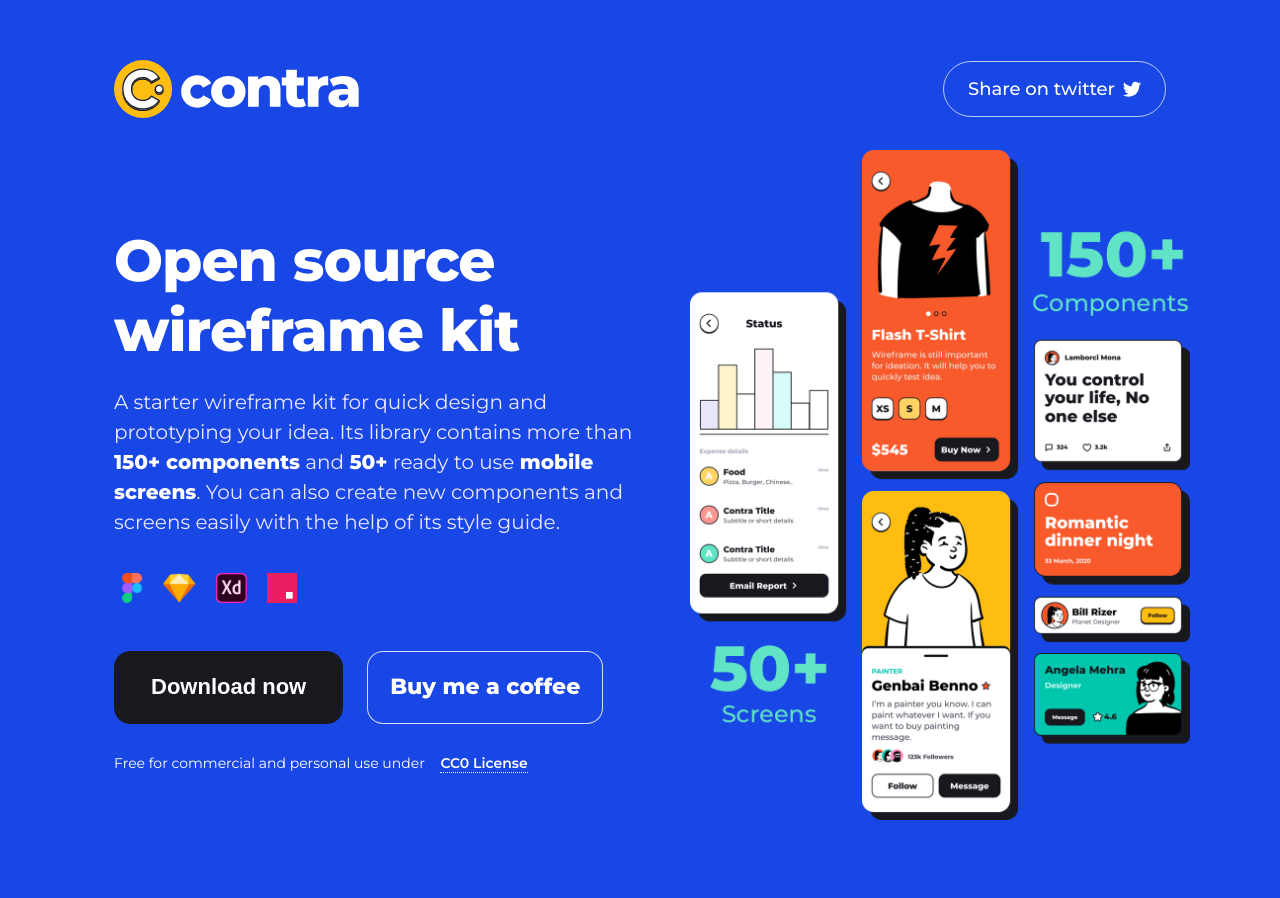
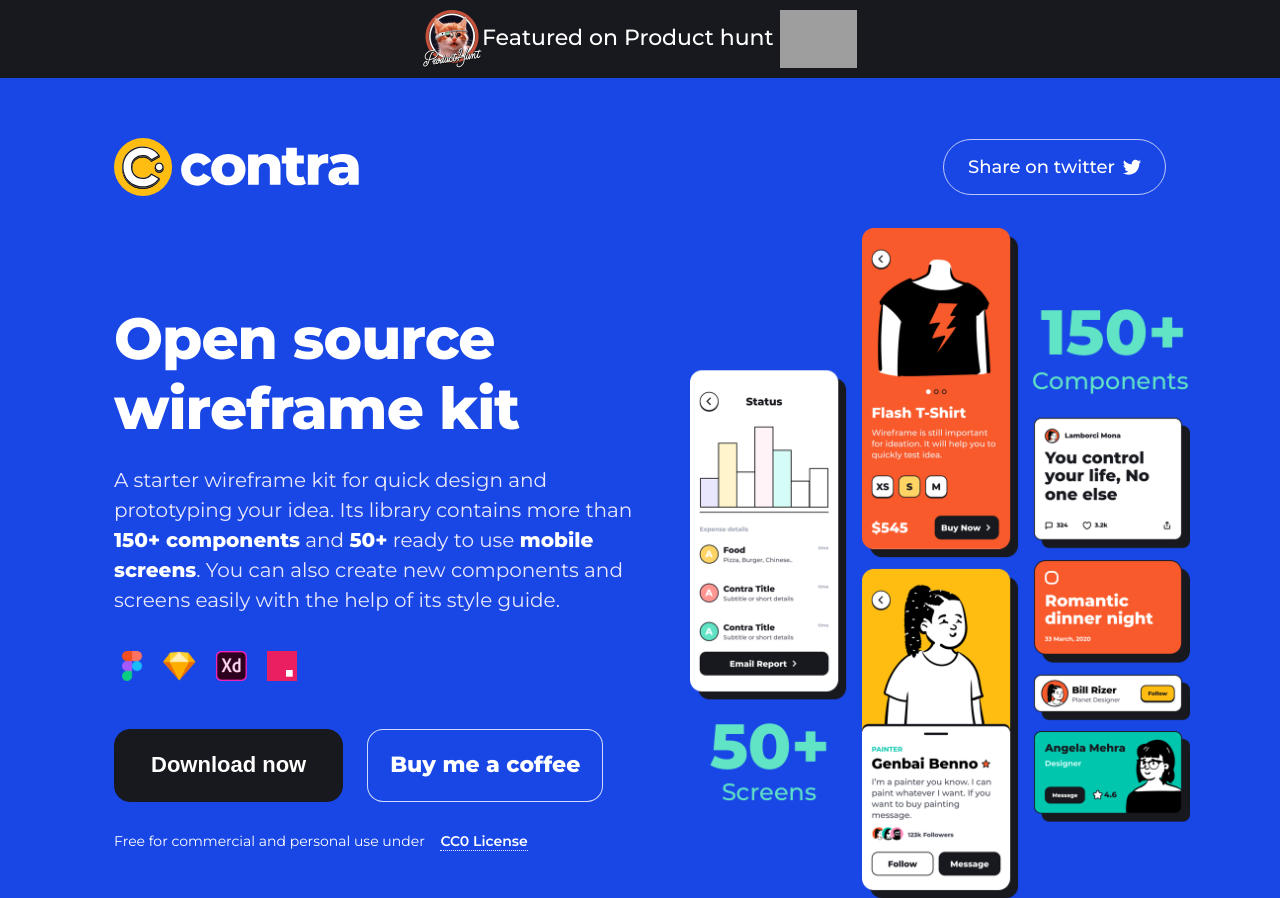
Before and after one commit to realvjy/contra-ui-kit, a Gatsby site: page / in a window 1280 px wide. Shown: the top 898 px of the page. Built offline with nearby package versions, Linux system fonts and the light colour scheme; Gatsby itself is replaced by a stand-in of ours; grey boxes are pictures that could not be loaded.

Commit message:
ph launch

```diff
--- a/src/components/layout.js
+++ b/src/components/layout.js
@@ -9,7 +9,10 @@
       <>
       <div className="announce-wrapper ph">
         <div className="container">
-
+          <div className="an-details">
+            <p><img src="/ph-logo.png"/>Featured on Product hunt <a href="https://www.producthunt.com/posts/contra-wireframe-kit?utm_source=badge-featured&utm_medium=badge&utm_souce=badge-contra-wireframe-kit" target="_blank"><img src="https://api.producthunt.com/widgets/embed-image/v1/featured.svg?post_id=193721&theme=light" alt="Contra Wireframe Kit - Open source wireframe kit for design and prototyping 🚀 | Product Hunt Embed"  /></a>
+            </p>
+          </div>
         </div>
       </div>
       <section className="header_section">
--- a/src/components/layout.scss
+++ b/src/components/layout.scss
@@ -612,8 +612,8 @@
 
 .announce-wrapper{
   &.ph{
-    background: #da552f;
-    // background: $black;
+    // background: #da552f;
+    background: $black;
   }
   .an-details{
     text-align: center;
```
